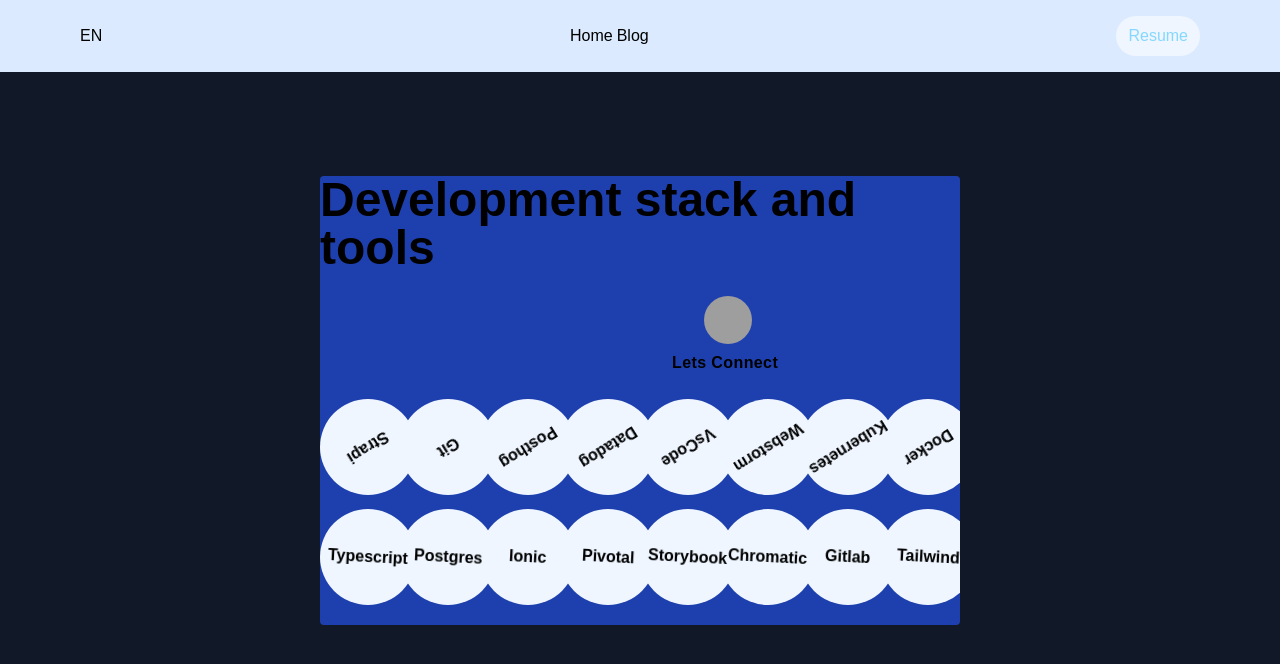
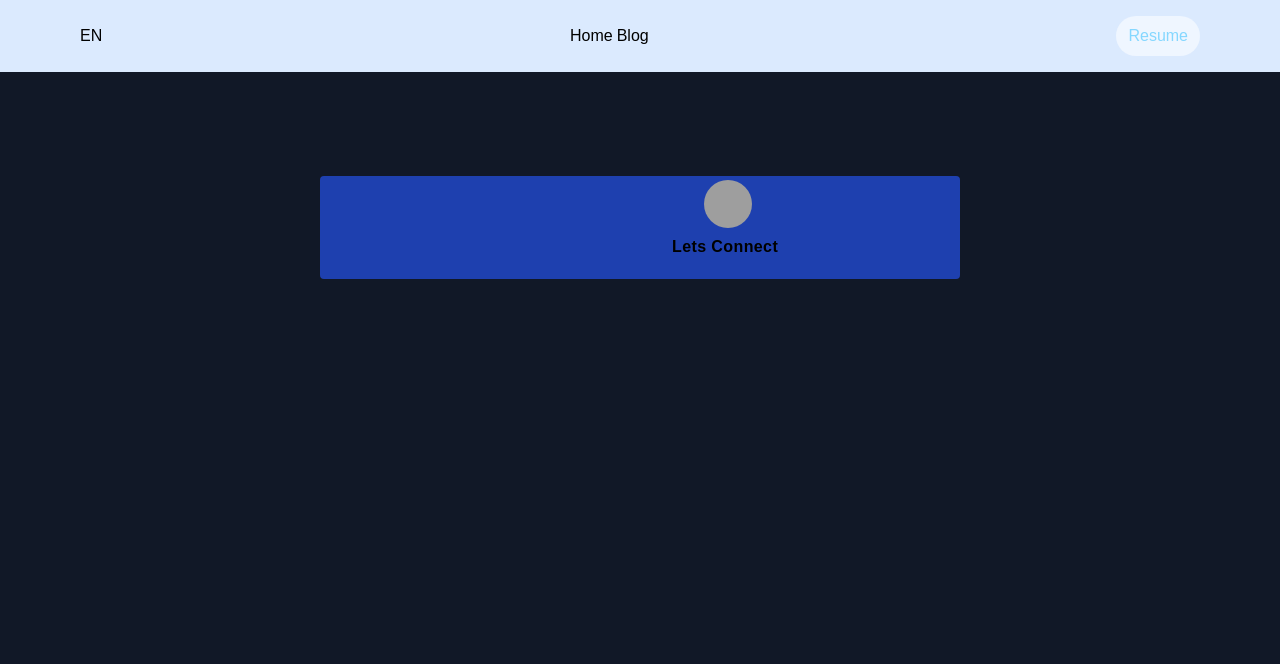
Before and after one commit to ehnandwa/ehnandwa, a Next.js app: page / in a window 1280 px wide. Shown: the top 664 px of the page. Built offline with nearby package versions, Linux system fonts and the light colour scheme; grey boxes are pictures that could not be loaded.

Commit message:
clean up

```diff
--- a/src/components/Projects/Stacks/GridDevelopmentToolsandStack.tsx
+++ b/src/components/Projects/Stacks/GridDevelopmentToolsandStack.tsx
@@ -4,10 +4,7 @@
 function GridDevelopmentToolsandStack() {
   return(
    <section className="flex justify-center pt-56 lg:pt-44  pb-28 overflow-hidden">
-     <section className="dev-stack pb-5">
-       <h2 className=" lg:text-5xl font-bold lg:font-extrabold">
-         Development stack and tools
-       </h2>
+     <section className="dev-stack pb-5 pt-1">
        <div className="items-center mx-auto ml-24 lg:ml-96">
          <Image
            width={48}
@@ -22,89 +19,6 @@
            </a>
          </Link>
        </div>
-       <div className="grid grid-cols-2 gap-y-3.5 md:grid-cols-8">
-           <div className="strapi">
-             <div className="justify-center  animate-spin_slow">
-               <h6 className="font-bold">Strapi</h6>
-             </div>
-           </div>
-           <div className="git">
-             <div className="justify-center  animate-spin_slow">
-               <h6 className="font-bold">Git</h6>
-             </div>
-           </div>
-           <div className="posthog">
-             <div className="justify-center  animate-spin_slow">
-               <h6 className="font-bold">Posthog</h6>
-             </div>
-           </div>
-           <div className="datadog">
-             <div className="justify-center  animate-spin_slow">
-               <h6 className="font-bold">Datadog</h6>
-             </div>
-           </div>
-           <div className="datadog">
-             <div className="justify-center  animate-spin_slow">
-               <h6 className="font-bold">VsCode</h6>
-             </div>
-           </div>
-           <div className="datadog">
-             <div className="justify-center  animate-spin_slow">
-               <h6 className="font-bold">Webstorm</h6>
-             </div>
-           </div>
-           <div className="datadog">
-             <div className="justify-center  animate-spin_slow">
-               <h6 className="font-bold">Kubernetes</h6>
-             </div>
-           </div>
-           <div className="datadog">
-             <div className="justify-center  animate-spin_slow">
-               <h6 className="font-bold">Docker</h6>
-             </div>
-           </div>
-           <div className="typescript">
-             <div className="justify-center animate-wiggle  ">
-               <h6 className="font-bold">Typescript</h6>
-             </div>
-           </div>
-           <div className="postgres">
-             <div className="justify-center animate-wiggle  ">
-               <h6 className="font-bold">Postgres</h6>
-             </div>
-           </div>
-           <div className="prometheus">
-             <div className="justify-center animate-wiggle  ">
-               <h6 className="font-bold">Ionic</h6>
-             </div>
-           </div>
-           <div className="pivotal">
-             <div className="justify-center animate-wiggle  ">
-               <h6 className="font-bold">Pivotal</h6>
-             </div>
-           </div>
-           <div className="storybook">
-             <div className="justify-center animate-wiggle  ">
-               <h6 className="font-bold">Storybook</h6>
-             </div>
-           </div>
-           <div className="chromatic">
-             <div className="justify-center animate-wiggle  ">
-               <h6 className="font-bold">Chromatic</h6>
-             </div>
-           </div>
-           <div className="gitlab">
-             <div className="justify-center animate-wiggle  ">
-               <h6 className="font-bold">Gitlab</h6>
-             </div>
-           </div>
-           <div className="tailwind">
-             <div className="justify-center animate-wiggle  ">
-               <h6 className="font-bold">Tailwind</h6>
-             </div>
-           </div>
-
-       </div>
      </section>
    </section>
   )
```
